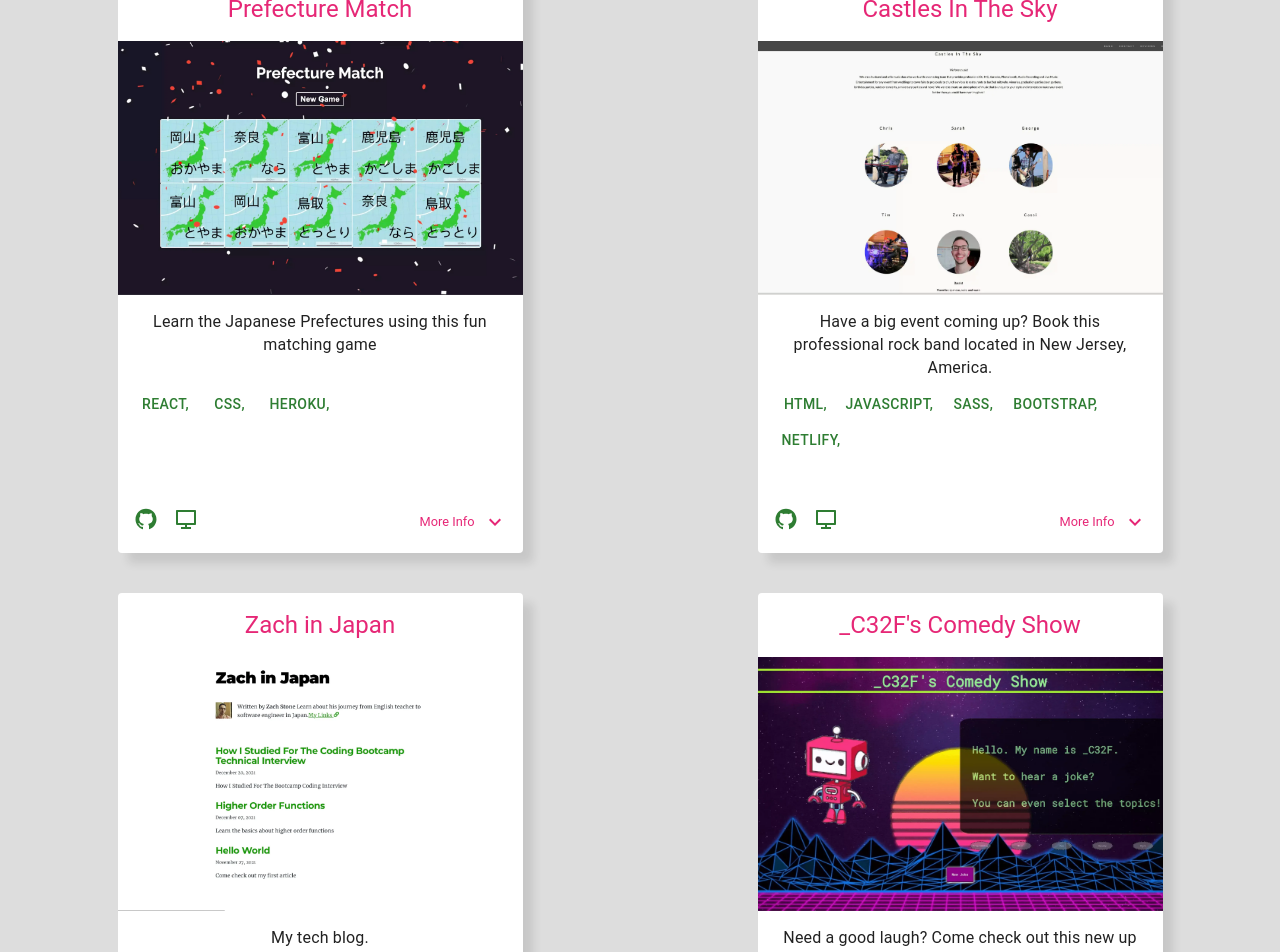
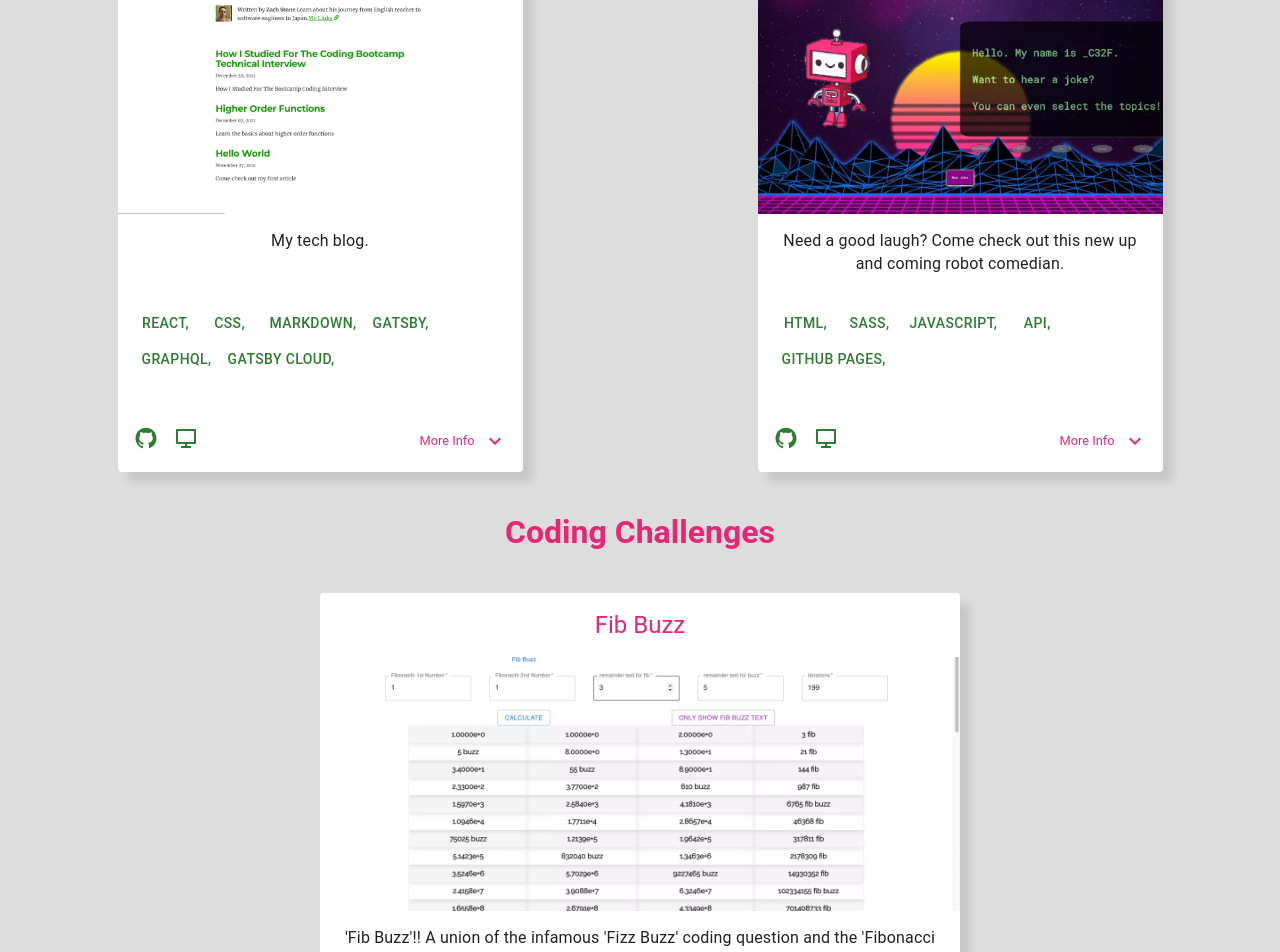
Before and after one commit to CliffordMorin/react-portfolio-1, a React (Create React App) app: page / in a window 1280 px wide. Shown: the part 3430-4382 px from the top of the page. Built offline with nearby package versions, Linux system fonts and the light colour scheme.

Commit message:
put coding challenge after projects

```diff
--- a/src/App.js
+++ b/src/App.js
@@ -24,11 +24,12 @@ function App(props) {
       <Fade big>
         <About language={props.language} />
       </Fade>
-      <CodingChallenges language={props.language} />
-      {/* <Fade big>
-        <CTA />
-      </Fade> */}
-      <Projects language={props.language} />
+      <Fade big>
+        <Projects language={props.language} />
+      </Fade>
+      <Fade big>
+        <CodingChallenges language={props.language} />
+      </Fade>
       <Fade big>
         <Contact language={props.language} />
       </Fade>
```
